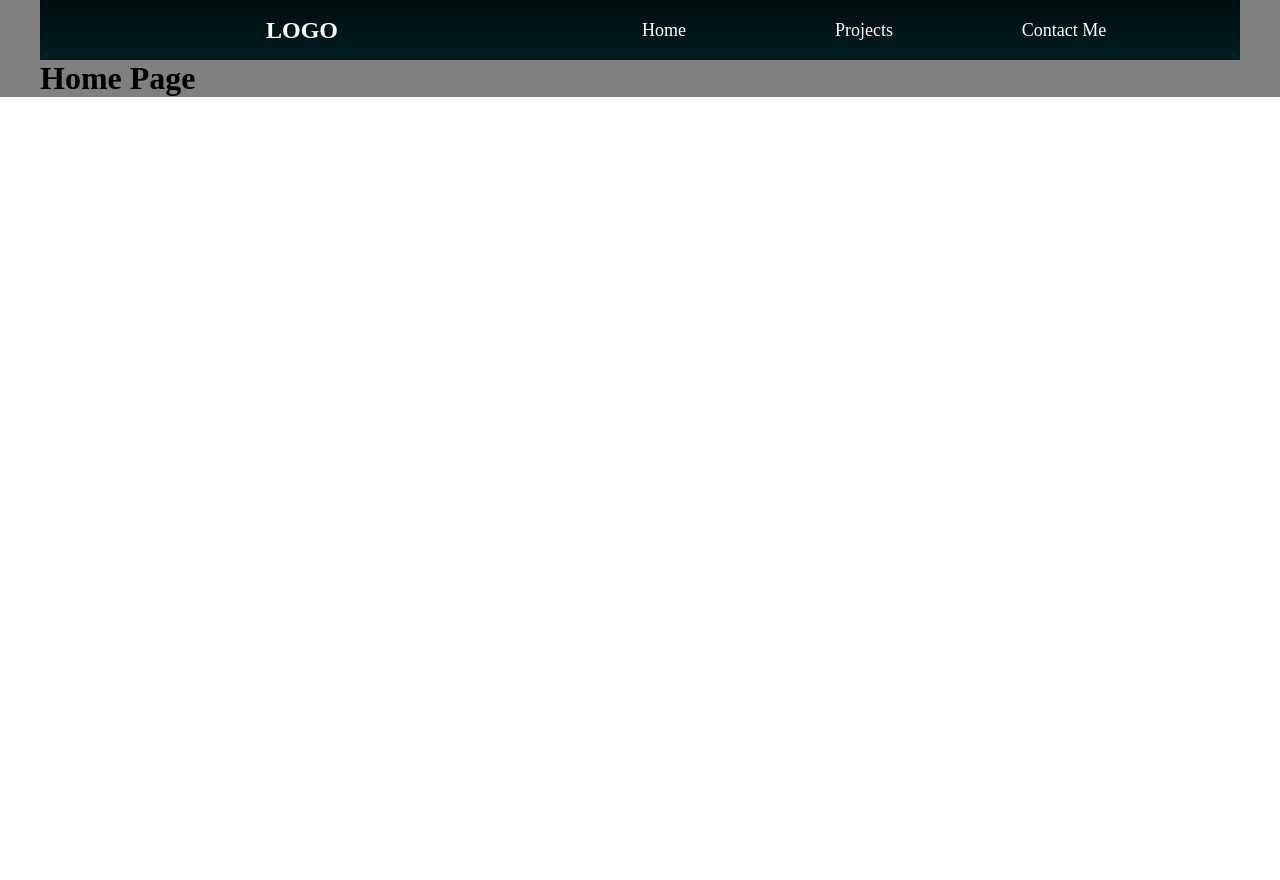
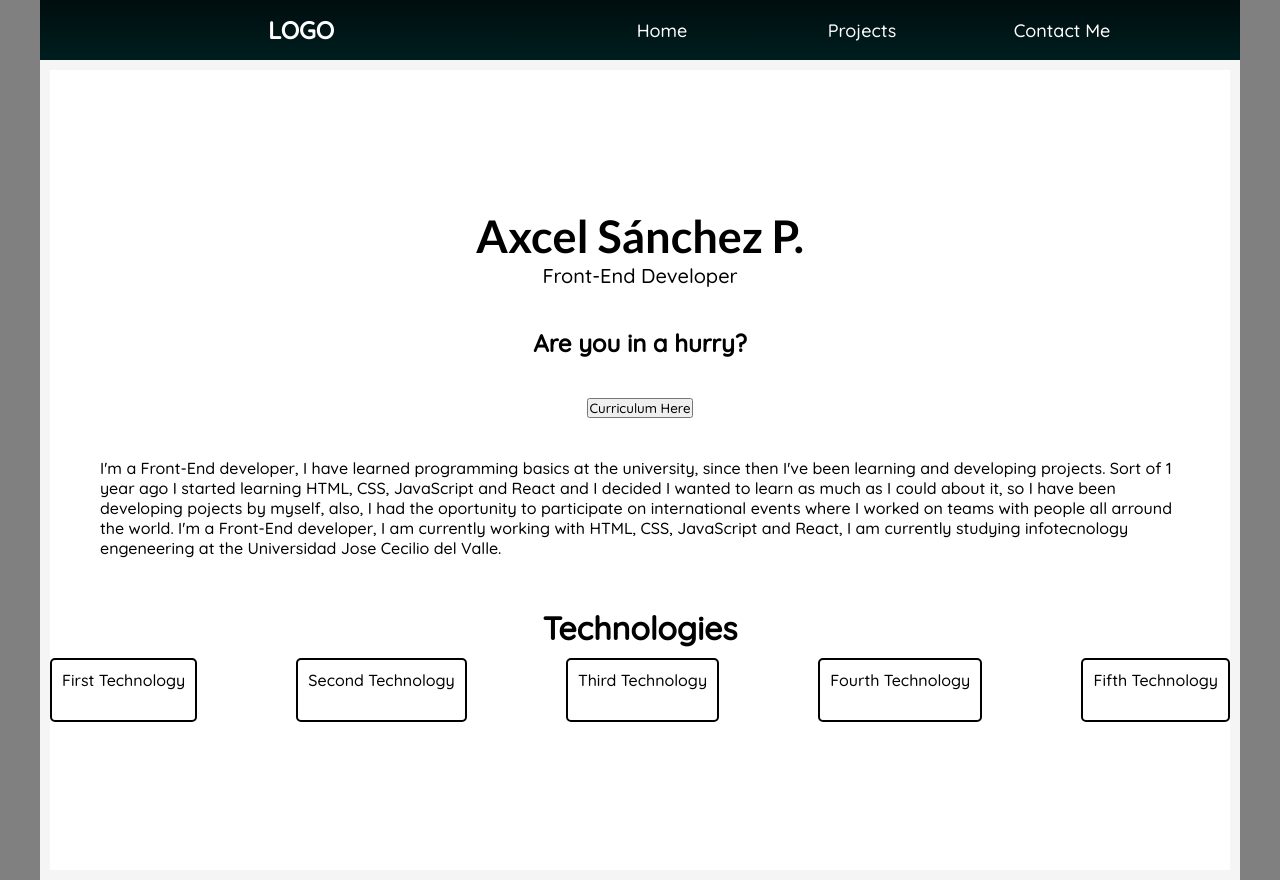
Before and after one commit to Leonel-Padilla2/portfolio, a React (Create React App) app: page / in a window 1280 px wide. Before the commit the page ends 800 px from the top, so only its background shows below. Built offline with nearby package versions, Linux system fonts and the light colour scheme.

Commit message:
feat: mocking up home page

```diff
--- /dev/null
+++ b/src/pages/Home/Home.css
@@ -0,0 +1,63 @@
+@import url('https://fonts.googleapis.com/css2?family=Quicksand:wght@500&display=swap');
+
+*{
+  font-family: 'Quicksand', sans-serif;
+}
+
+
+.home-container {
+  background-color: whitesmoke;
+  min-height: 100vh;
+  padding: 10px;
+}
+
+.about-me-container {
+  background-color: white;
+  height: 800px;
+  display: flex;
+  flex-direction: column;
+  justify-content: center;
+  align-items: center;
+  gap: 40px;
+}
+
+.name-container {
+  text-align: center;
+}
+
+.name-container span {
+  font-size: 20px;
+}
+
+.about-me-name {
+  width: 100%;
+  font-size: 45px;
+  text-align: center;
+  font-family: var(--main-font)
+}
+
+.about-me-container > p {
+  padding: 0px 50px 0px 50px;
+}
+
+.technologies-container {
+  width: 100%;
+  display: flex;
+  flex-direction: column;
+  align-items: center;
+  gap: 10px;
+  padding: 10px 0px 10px 0px;
+}
+
+.technologies-list {
+  width: 100%;
+  display: flex;
+  justify-content: space-between;
+}
+
+.technologies-list > div {
+  border: 2px solid black;
+  border-radius: 5px;
+  padding: 10px;
+  height: 40px;
+}
--- /dev/null
+++ b/src/pages/Home/Home.jsx
@@ -0,0 +1,45 @@
+import React from 'react'
+import './Home.css'
+
+const Home = () => {
+  return (
+    <div className='home-container'>
+      <div className='about-me-container'>
+
+        <div className='name-container'>
+          <h2 className='about-me-name'>Axcel Sánchez P.</h2>
+          <span>Front-End Developer</span>
+        </div>
+
+        <h2>Are you in a hurry?</h2>
+
+        <button>Curriculum Here</button>
+
+        <p>
+          I'm a Front-End developer, I have learned programming basics at the university, since then I've been learning and developing projects.
+          Sort of 1 year ago I started learning HTML, CSS, JavaScript and React and I decided I wanted to learn as much as I could about it,
+          so I have been developing pojects by myself, also, I had the oportunity to participate on international events where I
+          worked on teams with people all arround the world.
+
+          I'm a Front-End developer, I am currently working with HTML, CSS, JavaScript and React,
+          I am currently studying infotecnology engeneering at the Universidad Jose Cecilio del Valle.
+        </p>
+
+        <div className='technologies-container'>
+          <h1>Technologies</h1>
+
+          <div className='technologies-list'>
+            <div>First Technology</div>
+            <div>Second Technology</div>
+            <div>Third Technology</div>
+            <div>Fourth Technology</div>
+            <div>Fifth Technology</div>
+          </div>
+        </div>
+
+      </div>
+    </div>
+  )
+}
+
+export default Home
--- a/src/routes/App.js
+++ b/src/routes/App.js
@@ -1,5 +1,6 @@
 import NavBar from '../components/NavBar/NavBar'
 import { Routes, Route } from 'react-router-dom';
+import Home from '../pages/Home/Home'
 import './App.css'
 
 const App = () => {
@@ -9,7 +10,7 @@ const App = () => {
         <NavBar/>
 
         <Routes>
-          <Route path='/' element={<h1>Home Page</h1>}/>
+          <Route path='/' element={<Home/>}/>
           <Route path='/projects' element={<h1>Projects Page</h1>}/>
           <Route path='/contact' element={<h1>Get in touch Page</h1>}/>
         </Routes>
```
